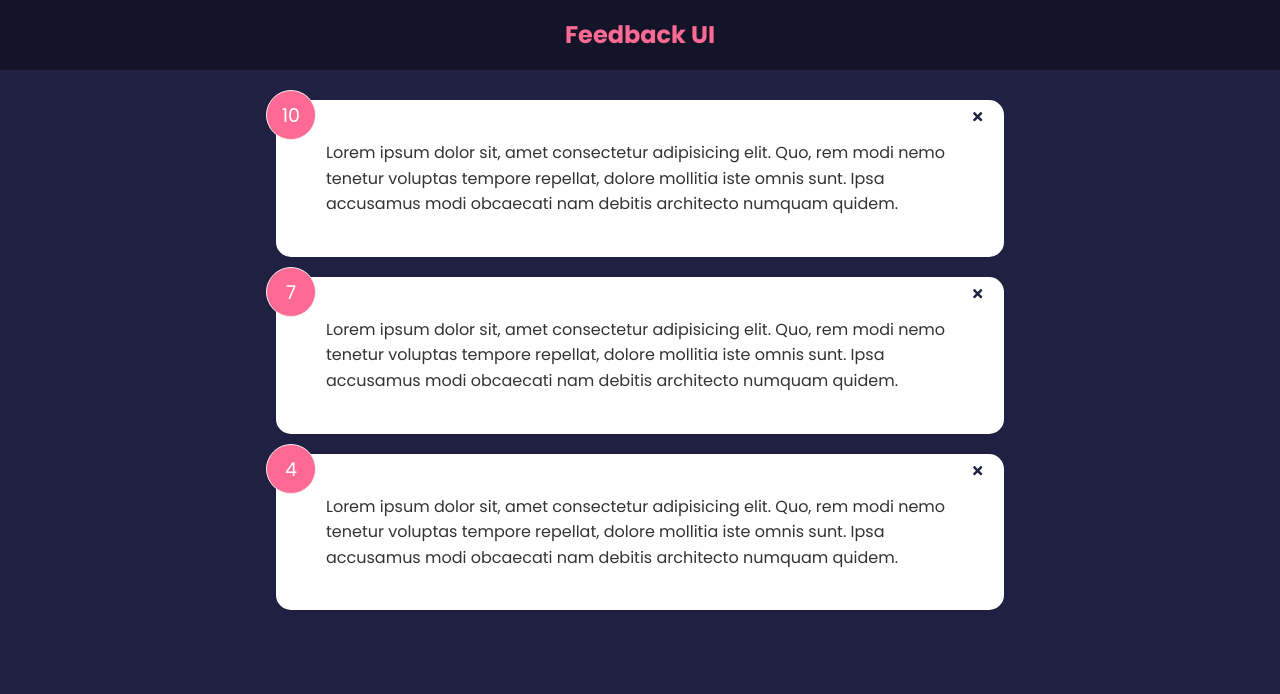
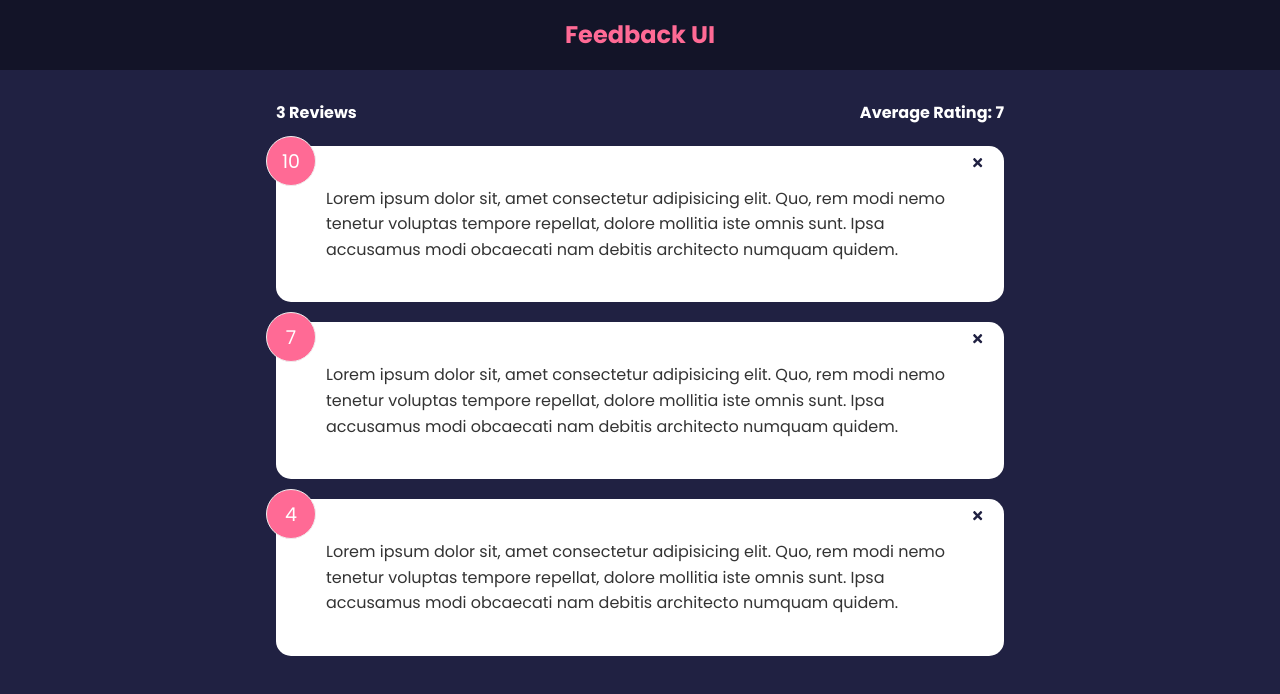
Before and after one commit to chriskorsak/feedback-app-udemy, a React (Create React App) app: page / in a window 1280 px wide. Shown: the top 694 px of the page. Built offline with nearby package versions, Linux system fonts and the light colour scheme.

Commit message:
create feedback stats component and implement in app.

```diff
--- a/src/App.js
+++ b/src/App.js
@@ -3,6 +3,7 @@
 import Header from './components/Header';
 import { useState } from 'react';
 import feedbackData from './data/feedbackData';
+import FeedbackStats from './components/FeedbackStats';
 
 function App() {
   const [feedback, setFeedback] = useState(feedbackData);
@@ -18,6 +19,7 @@
     <>
       <Header />
       <div className="container">
+        <FeedbackStats feedback={feedback} />
         <FeedbackList feedback={feedback} handleDelete={handleDelete} />
       </div>
     </>
--- /dev/null
+++ b/src/components/FeedbackStats.js
@@ -0,0 +1,26 @@
+import PropTypes from 'prop-types';
+
+const FeedbackStats = ({ feedback }) => {
+  //calculate feedback rating average
+  let average =
+    feedback.reduce((total, current) => total + current.rating, 0) /
+    feedback.length;
+
+  //only allow 1 decimal place & remove with regex if int
+  average = average.toFixed(1).replace(/[.,]0$/, '');
+
+  return (
+    <div className="feedback-stats">
+      <h4>
+        {feedback.length} {feedback.length === 1 ? 'Review' : 'Reviews'}
+      </h4>
+      <h4>Average Rating: {isNaN(average) ? 0 : average} </h4>
+    </div>
+  );
+};
+
+FeedbackStats.propTypes = {
+  feedback: PropTypes.array.isRequired,
+};
+
+export default FeedbackStats;
```
